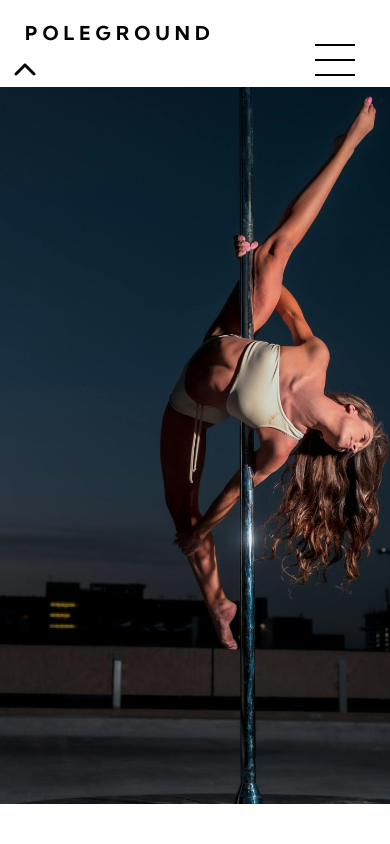
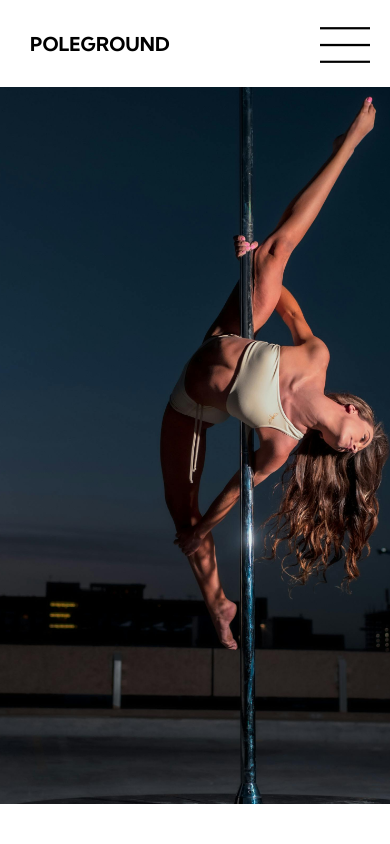
Before and after one commit to anitakath/poleground, a Next.js app: page / in a window 390 px wide. Shown: the top 844 px of the page. Built offline with nearby package versions, Linux system fonts and the light colour scheme; no server answers; the database is empty; a web font is replaced by a local one.

Commit message:
UI improvements & responive improvement

```diff
--- a/components/Layout/Layout.module.css
+++ b/components/Layout/Layout.module.css
@@ -226,8 +226,6 @@
     }
 
 
-
-
     .link{
         margin: 20px 10px 0px 0px;
 
@@ -251,7 +249,6 @@
 
     .link{
         margin: 20px 5px 0px 0px;
-
     }
 
 }
@@ -263,44 +260,51 @@
 @media screen and (max-width: 600px){
 
     .navigation{
-        left: -10px;
-        top: -20px;
-        margin: 0;
+
+      display: flex;
+      justify-content: center;
+      align-items: center;
+      position: relative;
 
     }
 
-    .titleWrapper{
-        top: 3px;
-        left: 5px;
+    .titles_container{
+        position: absolute;
+        left: 0;
     }
 
+    .titleWrapper{
+      position: relative;
+    }
 
-    .container{
-        padding-top: 20px;
-    }
 
     .link{
        display: none;
     }
 
     .socialContainer{
-    top: 4px;
+        top: 0px;
         right: 10px;
+        height: 100%;
+        display: flex;
+        justify-content: center;
+        align-items: center;
+    }
 
-  }
+
     .menuButton{
-    width: 70px;
-    height: 70px;
+        width: 50px;
+        height: 70%;
+        padding: 0;
         border-radius: 0;
         background-color: transparent;
-    margin-top: 10px;
     }
 
 
 
     .socialIcon{
-        width: 40px;
-        height: 50px;
+        width: 100%;
+        height: 100%;
     }
 
     .socialButton{
@@ -311,7 +315,7 @@
         background-color: transparent;
     }
 }
-
+/*
 @media screen and (max-width: 500px){
 
     .container{
@@ -346,3 +350,7 @@
 
 
 }
+
+
+
+*/
--- a/src/app/page.js
+++ b/src/app/page.js
@@ -25,6 +25,26 @@ export default function Home() {
 
   const [courses, setCourses] = useState([]);
   const [loadingCourses, setLoadingCourses] = useState(true);
+  const [isVisible, setIsVisible] = useState(false);
+
+  /*
+  useEffect(() => {
+    const handleScroll = () => {
+      if (window.scrollY > 20) {
+        setIsVisible(true);
+      } else {
+        setIsVisible(false);
+      }
+    };
+
+    window.addEventListener("scroll", handleScroll);
+
+    // Cleanup bei Unmount
+    return () => {
+      window.removeEventListener("scroll", handleScroll);
+    };
+  }, []);*/
+
 
   useEffect(() => {
     const fetchData = async () => {
@@ -72,9 +92,15 @@ export default function Home() {
   return (
     <div className={styles.container}>
 
-      <button className={styles.chevronUp} onClick={()=> scrollToSection("top")}>
-        <FontAwesomeIcon icon={faChevronUp} />
-      </button>
+    {isVisible && (
+        <button
+          className={styles.chevronUp}
+          onClick={() => scrollToSection("top")}
+        >
+          <FontAwesomeIcon icon={faChevronUp} />
+        </button>
+      )}
+
       <div className={styles.headerContainer}>
 
 
--- a/src/app/poledance/Poledance.module.css
+++ b/src/app/poledance/Poledance.module.css
@@ -17,6 +17,7 @@
     z-index: 10000;
     left: 4.5px;
     top: 95px;
+    border: 2px solid red;
 }
 .headerContainer{
     /* border: 2px solid gold; */
```
Also changed, not shown: components/Layout/Header.js (indentation only). Lines whose indentation alone changed are shown as unchanged.
